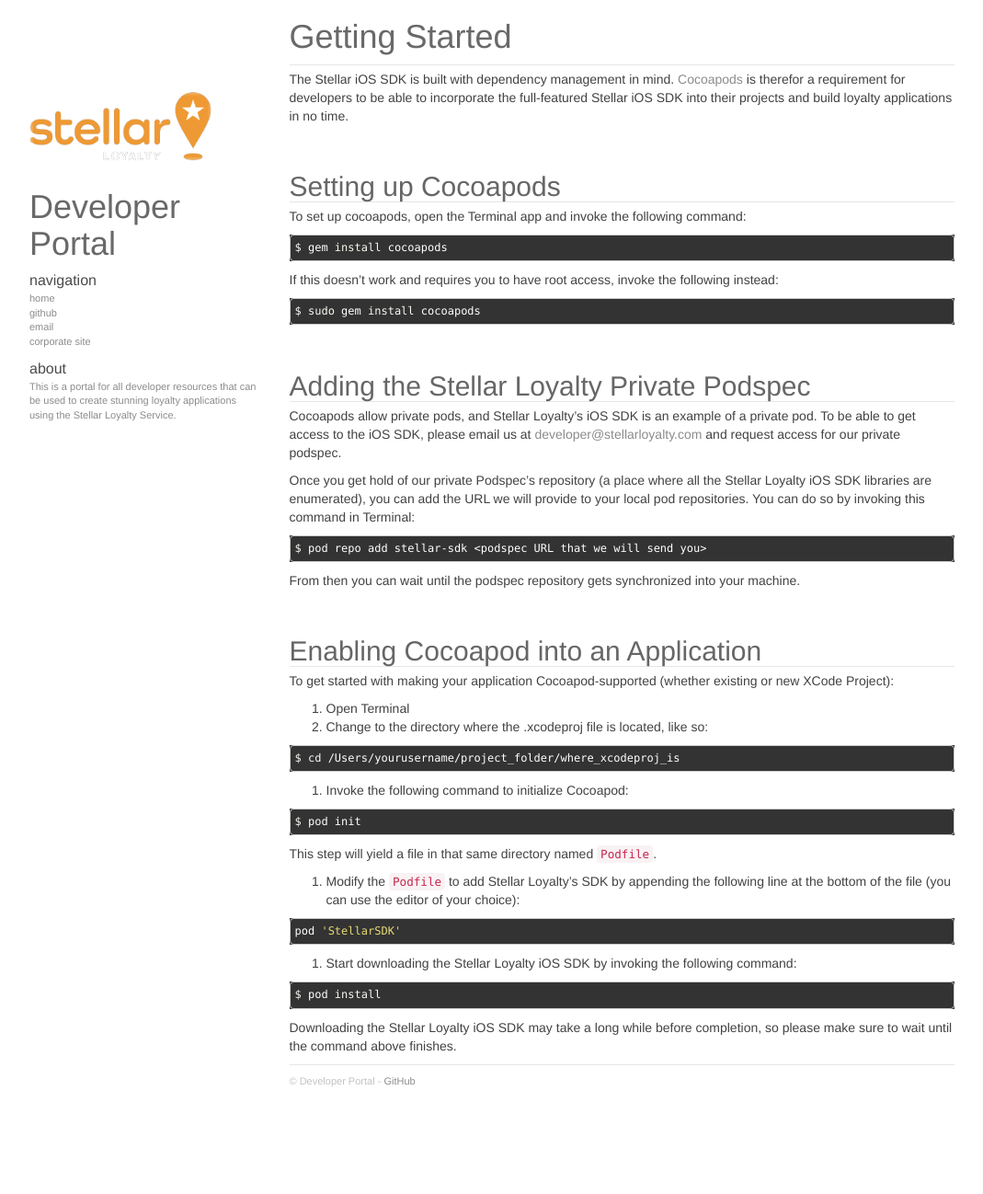
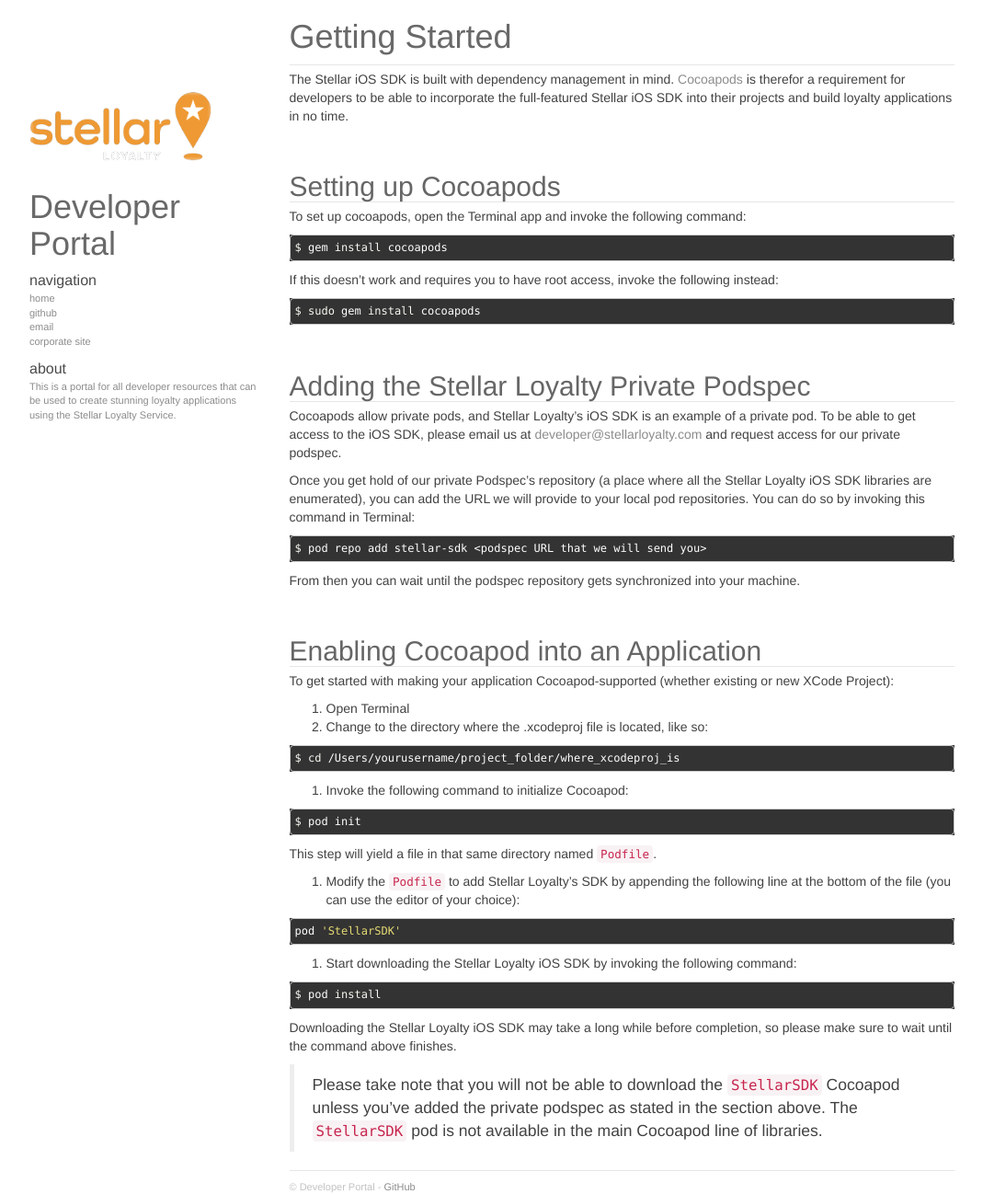
Before and after one commit to jofell/stellar-dev, a Jekyll site: the page built from _ios_sdk/pages/00_getting_started.md, in a window 1280 px wide. Shown: the whole page at 92% size, without its empty margins (58-1127 px from the left). Built offline with Jekyll 4.4.1, drawn with Linux system fonts in a browser that asks for light colours; nearby versions of some CDN libraries; Markdown is read by kramdown in place of the engine named in the settings; before the commit the page ends 1183 px from its top, so only the background shows below that.

Commit message:
Adding disclaimer that the StellarSDK pod is not available publicly

```diff
--- a/_ios_sdk/pages/00_getting_started.md
+++ b/_ios_sdk/pages/00_getting_started.md
@@ -48,3 +48,8 @@
 5. Start downloading the Stellar Loyalty iOS SDK by invoking the following command: {% highlight bash %}
 $ pod install
 {% endhighlight %} Downloading the Stellar Loyalty iOS SDK may take a long while before completion, so please make sure to wait until the command above finishes.
+
+> Please take note that you will not be able to download the `StellarSDK`
+> Cocoapod unless you've added the private podspec as stated in the section
+> above. The `StellarSDK` pod is not available in the main Cocoapod line of
+> libraries.
```
